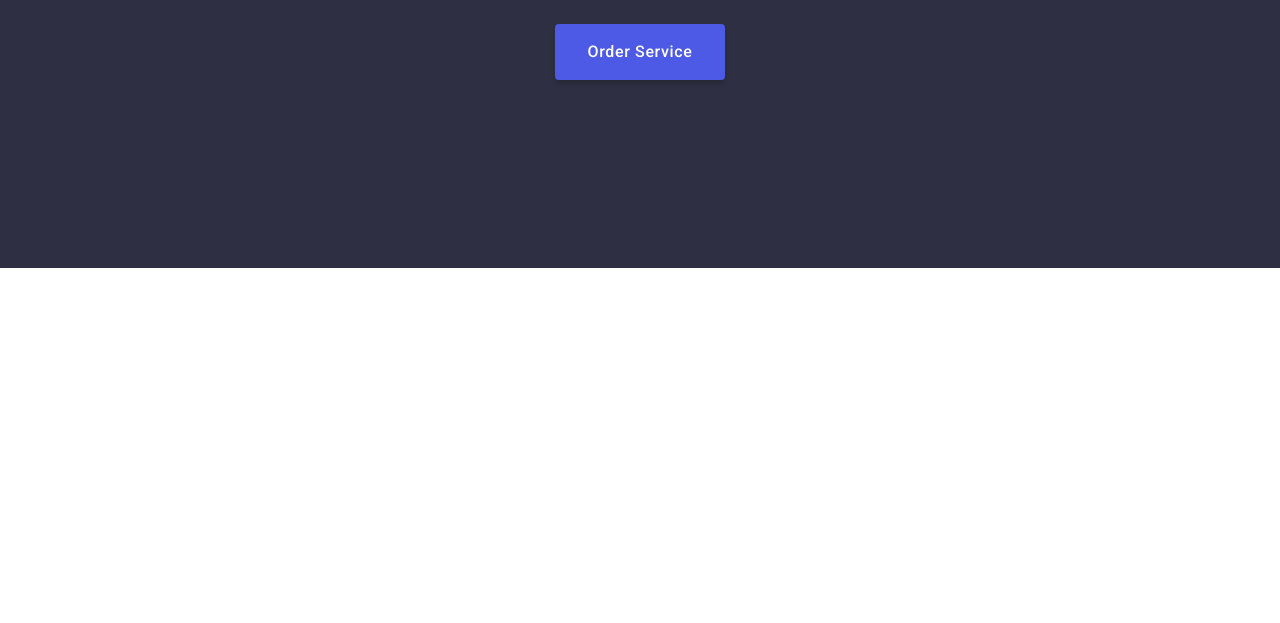
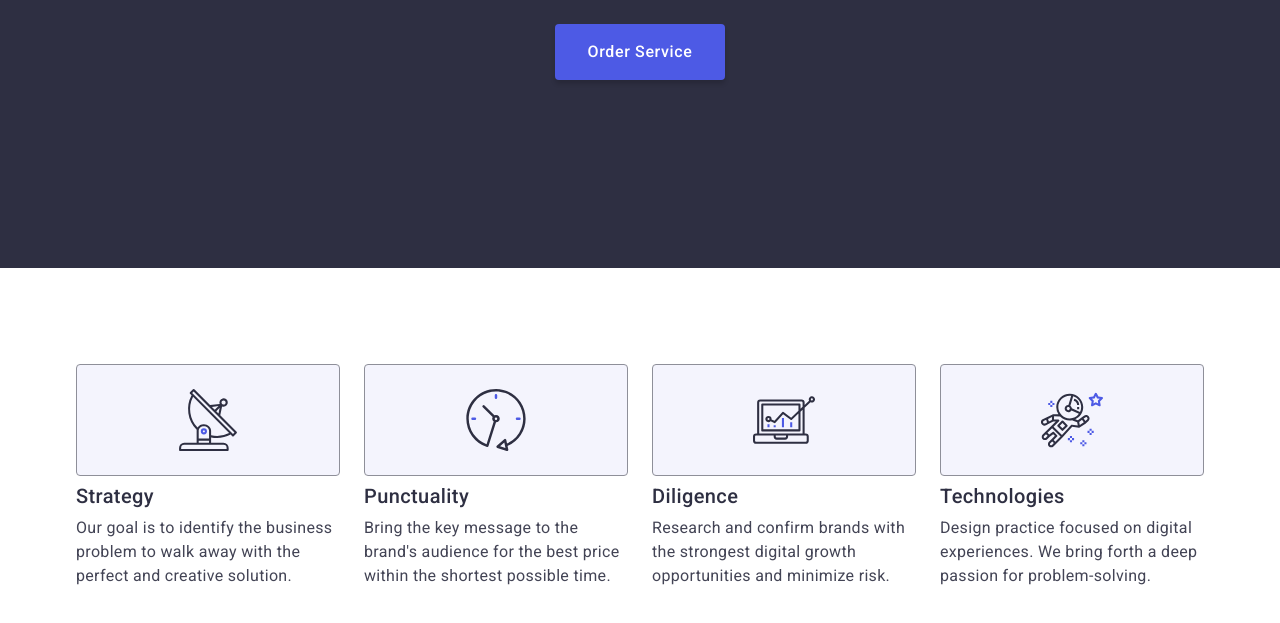
Before and after one commit to Maksym-Sem83/goit-markup-hw-06, a plain HTML site: page index.html in a window 1280 px wide. Shown: the part 405-1028 px from the top of the page. Before the commit the page ends 800 px from the top, so only its background shows below. Drawn offline with nearby package versions, Linux system fonts and the light colour scheme.

Commit message:
add skills

```diff
--- a/css/styles-old.css
+++ b/css/styles-old.css
@@ -1,65 +1,4 @@
 
-
-
-
-
-
-/* solutions */
-
-.solutions {
-    max-width: 1440px;
-    margin: 0 auto;
-    background-color: #2e2f42;
-    background-image: linear-gradient(rgba(46, 47, 66, 0.7),rgba(46, 47, 66, 0.7)), url(../images/people-office.jpg);
-    background-size: cover;
-    background-repeat: no-repeat;
-    background-position: center;
-}
-
-.solutions {
-    padding-top: 188px;
-    padding-bottom: 188px;
-
-
-
-}
-
-.solutions-title {
-        font-weight: 700;
-        font-size: 56px;
-        line-height: 1.07;
-        letter-spacing: 0.02em;
-        text-align: center;
-        color: #fff;
-        max-width: 496px;
-        margin: 0 auto;
-        margin-bottom: 48px;
-
-}
-
-.solutions-btn {
-    font-family: inherit;
-    font-weight: 500;
-    font-size: 16px;
-    line-height: 1.5;
-    letter-spacing: 0.04em;
-    color: #fff;
-    cursor: pointer;
-    background-color: #4d5ae5;
-    margin: 0 auto;
-    display: block;
-    padding: 16px 32px;
-    border-radius: 4px;
-    border: none;
-    min-width: 169px;
-    transition: background-color 250ms cubic-bezier(0.4, 0, 0.2, 1);
-
-}
-
-.solutions-btn:hover,
-.solutions-btn:focus {
-background-color: #404bbf;
-}
 
 /* skils */
 
@@ -70,7 +9,7 @@ background-color: #404bbf;
     padding-bottom: 120px;
 }
 
-.skils-list {
+.skills-list {
 display: flex;
 gap: 24px;
 
--- a/css/styles.css
+++ b/css/styles.css
@@ -399,6 +399,13 @@ img {
      border-radius: 4px;
      border: none;
      min-width: 169px;
+     cursor: pointer;
+     transition: background-color 250ms cubic-bezier(0.4, 0, 0.2, 1)
+ }
+
+     .solutions-btn:hover,
+     .solutions-btn:focus {
+     background-color: #404bbf;
  }
 
  @media screen and (max-width: 767px) and (min-resolution: 2x) {
@@ -454,6 +461,7 @@ img {
      .solutions-title {
      margin-bottom: 48px;
      }
+
  }
 
   @media screen and (min-width: 1158px) and (min-resolution: 2x) {
@@ -464,3 +472,94 @@ img {
      url(../images/people-office@2x.jpg);
       }
  }
+
+
+ /* skils */
+
+ .skills {
+     padding-top: 96px;
+     padding-bottom: 96px;
+ }
+
+ .container-descr-icons {
+    display: none;
+ }
+
+.skills-list {
+     display: flex;
+     flex-wrap: wrap;
+     gap: 72px;
+}
+
+.skills-item {
+    width: 100%;
+}
+
+.skills-item-title {
+     font-weight: 700;
+     font-size: 36px;
+     line-height: 1.11;
+     letter-spacing: 0.02em;
+     text-align: center;
+     color: #2e2f42;
+     margin-bottom: 8px;
+}
+
+.skills-item-text {
+     font-weight: 500;
+     font-size: 16px;
+     line-height: 1.5;
+     letter-spacing: 0.02em;
+     color: #434455;
+}
+
+@media screen and (min-width: 768px) {
+
+   .skills-list {
+
+     column-gap: 24px;
+    }
+
+    .skills-item {
+     width: calc((100% - 24px) / 2);
+    }
+
+    .skills-item-title {
+        text-align: left;
+    }
+}
+
+@media screen and (min-width: 1158px) {
+
+    .skils {
+            padding-top: 120px;
+            padding-bottom: 120px;
+        }
+
+
+        .skills-item {
+            width: calc((100% - 24px * 3) / 4);
+        }
+
+        .skills-item-title {
+            font-weight: 500;
+            font-size: 20px;
+            line-height: 1.2;
+        }
+
+        .skills-item-text {
+            font-weight: 400;
+        }
+
+        .container-descr-icons {
+            display: flex;
+            align-items: center;
+            justify-content: center;
+            height: 112px;
+            border: 1px solid #8e8f99;
+            border-radius: 4px;
+            background: #f4f4fd;
+            padding: 24px 100px;
+            margin-bottom: 8px;
+        }
+}
--- a/index.html
+++ b/index.html
@@ -142,10 +142,10 @@
       <!-- #endregion Button -->
 
       <!-- #region Descriptions -->
-      <section class="skils hidden">
+      <section class="skills">
         <div class="container">
           <h2 class="visually-hidden">List</h2>
-          <ul class="skils-list">
+          <ul class="skills-list">
             <li class="skills-item">
               <div class="container-descr-icons">
                 <svg class="skills-icons" width="64" height="64">
```
Lines whose indentation alone changed are shown as unchanged.
